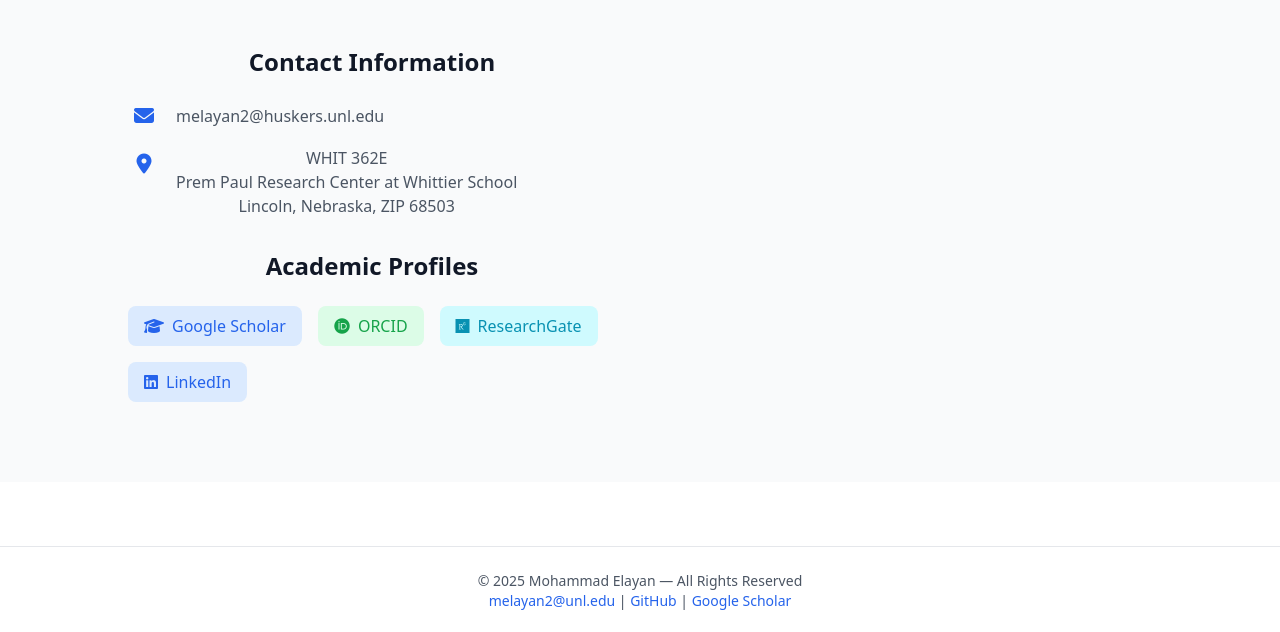
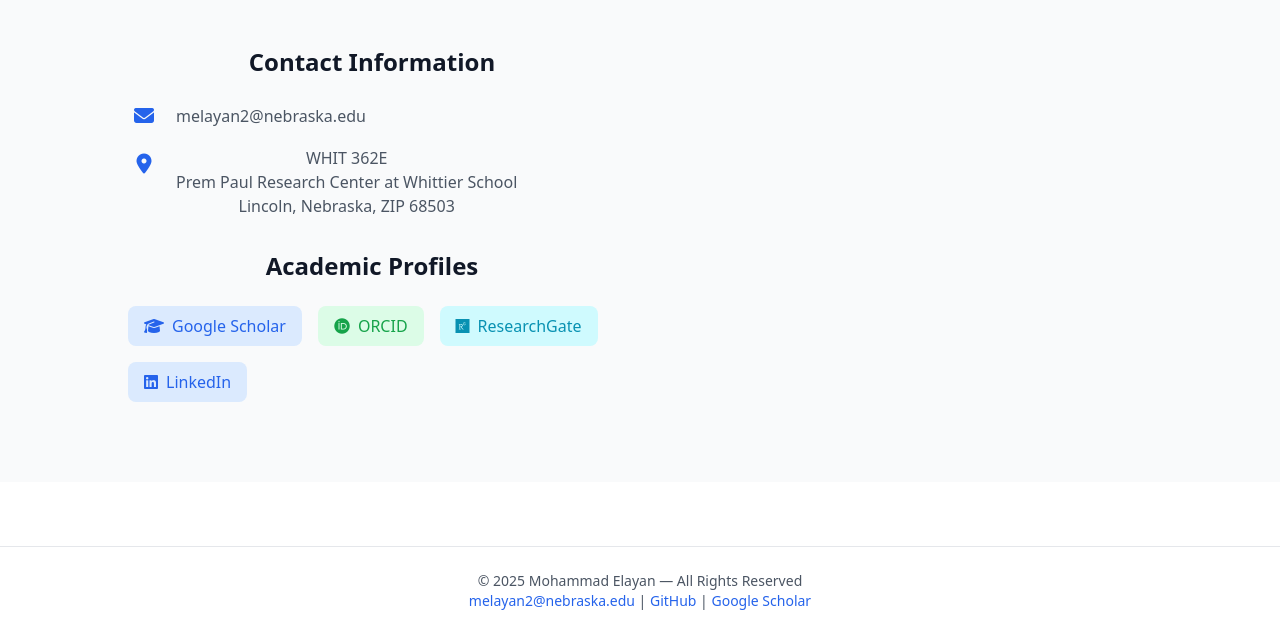
Before and after one commit to mselayan/mselayan.github.io, a Jekyll site: the page research.html, which Jekyll copies as it is, in a window 1280 px wide and 900 px high, scrolled down 1529 px. Shown: the part 265-897 px from the top of the window. Built offline with Jekyll 4.4.1, drawn with Linux system fonts in a browser that asks for light colours; nearby versions of some CDN libraries.

Commit message:
Update research.html

```diff
--- a/research.html
+++ b/research.html
@@ -274,8 +274,8 @@
                     <div class="space-y-4">
                         <div class="flex items-center">
                             <i class="fas fa-envelope text-blue-600 text-xl w-8"></i>
-                            <a href="mailto:melayan2@huskers.unl.edu" class="text-gray-600 hover:text-blue-600 ml-4">
-                                melayan2@huskers.unl.edu
+                            <a href="mailto:melayan2@nerbaska.edu" class="text-gray-600 hover:text-blue-600 ml-4">
+                                melayan2@nebraska.edu
                             </a>
                         </div>
                         <div class="flex items-start">
@@ -332,9 +332,9 @@
     <footer class="bg-white text-gray-600 text-sm text-center py-6 border-t mt-16 fade-in stagger-4">
       <p>© 2025 Mohammad Elayan — All Rights Reserved</p>
       <p>
-        <a href="mailto:melayan2@unl.edu" class="text-blue-600 hover:underline">melayan2@unl.edu</a> |
+        <a href="mailto:melayan2@nebraska.edu" class="text-blue-600 hover:underline">melayan2@nebraska.edu</a> |
         <a href="https://github.com/mselayan" class="text-blue-600 hover:underline">GitHub</a> |
-        <a href="https://scholar.google.com/" class="text-blue-600 hover:underline">Google Scholar</a>
+        <a href="https://scholar.google.com/citations?hl=en&user=4ypH5kAAAAAJ&view_op=list_works&sortby=pubdate" class="text-blue-600 hover:underline">Google Scholar</a>
       </p>
     </footer>
 
```
